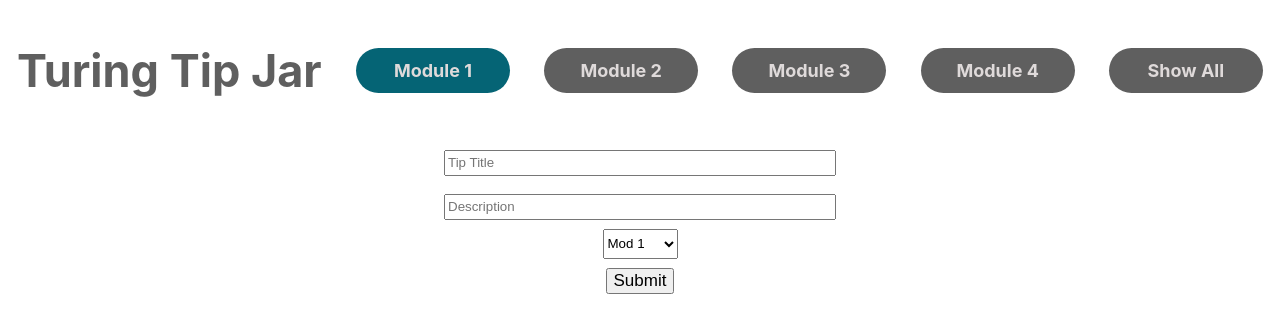
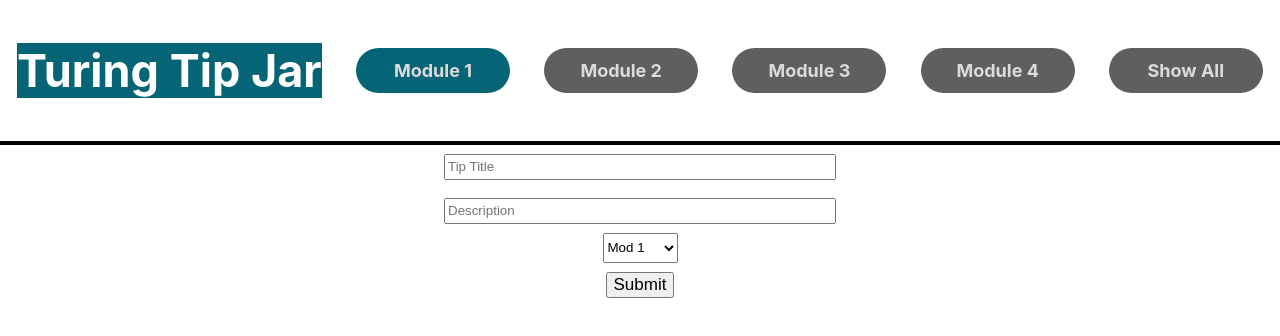
Before and after one commit to ShaunaMyers/turing-two-cents, a React (Create React App) app: page /module/1 in a window 1280 px wide. In both pictures the pointer is over the element "Turing Tip Jar". Shown: the top 336 px of the page. Built offline with nearby package versions, Linux system fonts and the light colour scheme; no server answers.

Commit message:
Add hover and transition

```diff
--- a/src/components/App/App.css
+++ b/src/components/App/App.css
@@ -10,14 +10,22 @@ body {
 h1 {
   color: #5f5f5f;
   font-size: 45px;
+  transition: 800ms;
 }
 
+h1:hover {
+  transition: 100ms;
+  background-color: #056475;
+  color: white;
+  cursor: pointer;
+}
 /* div {
   display: flex;
   justify-content: center;
 } */
 
 .nav-header {
+  border-bottom: solid black 4px;
   display: flex;
   align-items: center;
   justify-content: space-around;
@@ -39,6 +47,7 @@ h1 {
   background-color: #056475;
   color: white;
   cursor: pointer;
+  transition: 500ms;
 }
 
 .nav-button {
```
